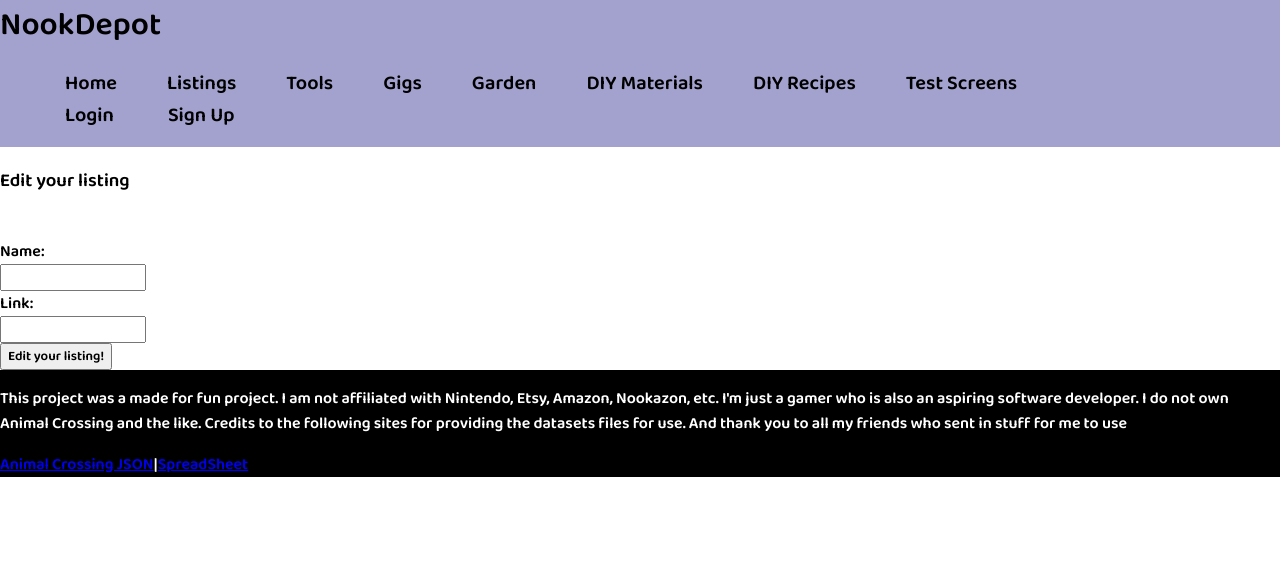
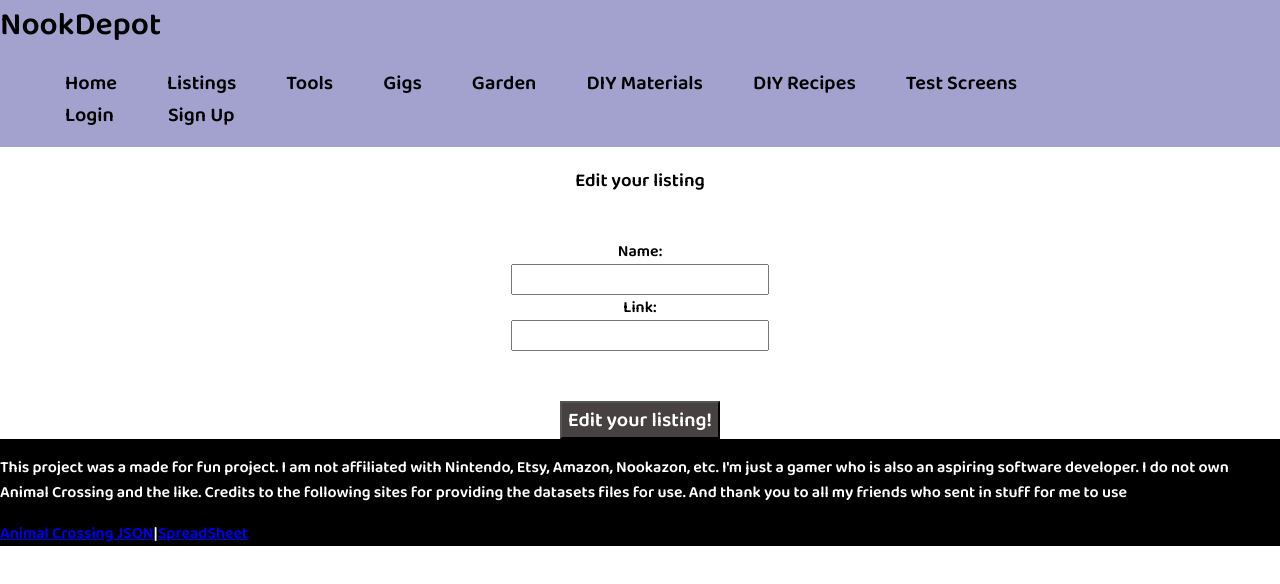
Before and after one commit to kbongco/NookDepot, a React (Create React App) app in the folder client/: page /listings/1/edit in a window 1280 px wide. Shown: the top 584 px of the page. Built offline with nearby package versions, Linux system fonts and the light colour scheme; no server answers.

Commit message:
fixing forms css for listings

```diff
--- a/client/src/screens/ListingsForms/AddListings.css
+++ b/client/src/screens/ListingsForms/AddListings.css
@@ -13,11 +13,11 @@
   width:250px;
 }
 
-#password-field{
+#edit-links{
   margin-bottom:50px
 }
 
-#submit {
+#listing {
   background-color:#484141;
   color:white;
   font-size:20px;
--- a/client/src/screens/ListingsForms/AddListings.jsx
+++ b/client/src/screens/ListingsForms/AddListings.jsx
@@ -46,6 +46,7 @@ export default function AddListings(props) {
           <label>
             Link to your listings
             <input
+              id='edit-links'
               className="links"
               name="links"
               type="text"
@@ -54,7 +55,7 @@ export default function AddListings(props) {
             />
           </label>
           <br />
-          <button>Add your town information</button>
+          <button id='listing'>Add your Listing</button>
         </form>
       </div>
     </>
--- a/client/src/screens/ListingsForms/EditListings.css
+++ b/client/src/screens/ListingsForms/EditListings.css
@@ -0,0 +1,19 @@
+.edit-listings{
+  text-align:center;
+}
+
+.edit-listingscontainer{
+  display:block;
+  text-align:center;
+}
+
+.edit-listingname,.edit-links {
+  height:25px;
+  width:250px;
+}
+
+#edit-lists{
+  background-color:#484141;
+  color:white;
+  font-size:20px;
+}
--- a/client/src/screens/ListingsForms/EditListings.jsx
+++ b/client/src/screens/ListingsForms/EditListings.jsx
@@ -1,6 +1,8 @@
 import React, { useState, useEffect } from 'react';
 import { useParams, useHistory } from 'react-router-dom';
 import { getOneListings } from '../../services/listings'
+
+import './EditListings.css'
 
 export default function EditListings(props) {
   const [formData, setFormData] = useState({
@@ -39,10 +41,12 @@ export default function EditListings(props) {
       updateSubmit(id, formData)
       history.push('/listings')
     }}>
-      <h3>Edit your listing </h3>
+      <h3 className='edit-listings'>Edit your listing </h3>
+      <div className='edit-listingscontainer'>
       <label><br/>
         Name:<br/>
-         <input
+          <input
+            className='edit-listingname'
           name='name'
           type='text'
           value={name}
@@ -50,15 +54,18 @@ export default function EditListings(props) {
         />
         <label><br/>
           Link:<br/>
-           <input
+            <input
+              id='edit-links'
+           className='edit-links'
             name='links'
             type='text'
             value={links}
             onChange={handleChange}
           /><br/>
-          <button>Edit your listing! </button>
+          <button id='edit-lists'>Edit your listing! </button>
         </label>
-      </label>
+        </label>
+        </div>
     </form>
   )
 }
```
